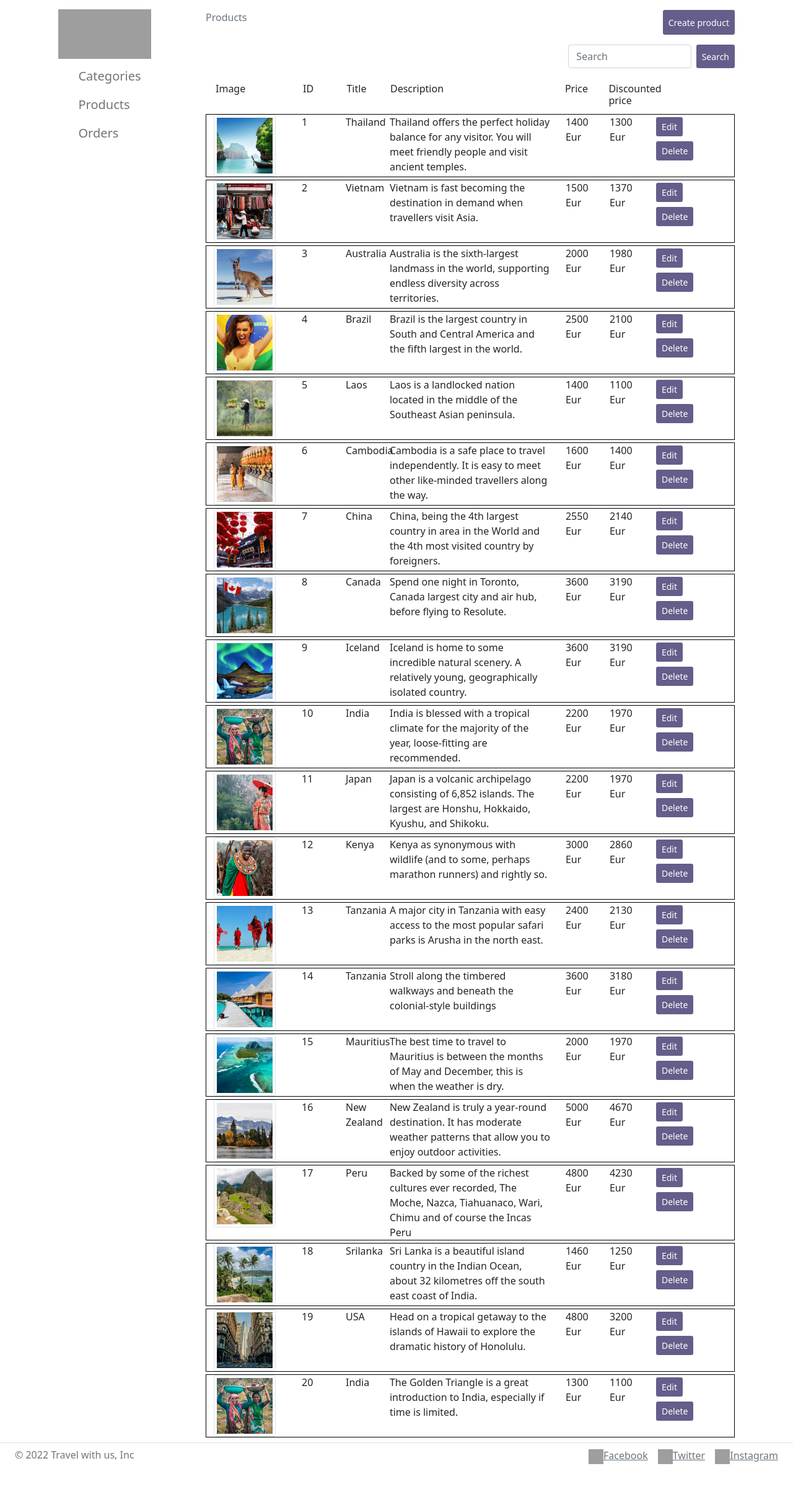
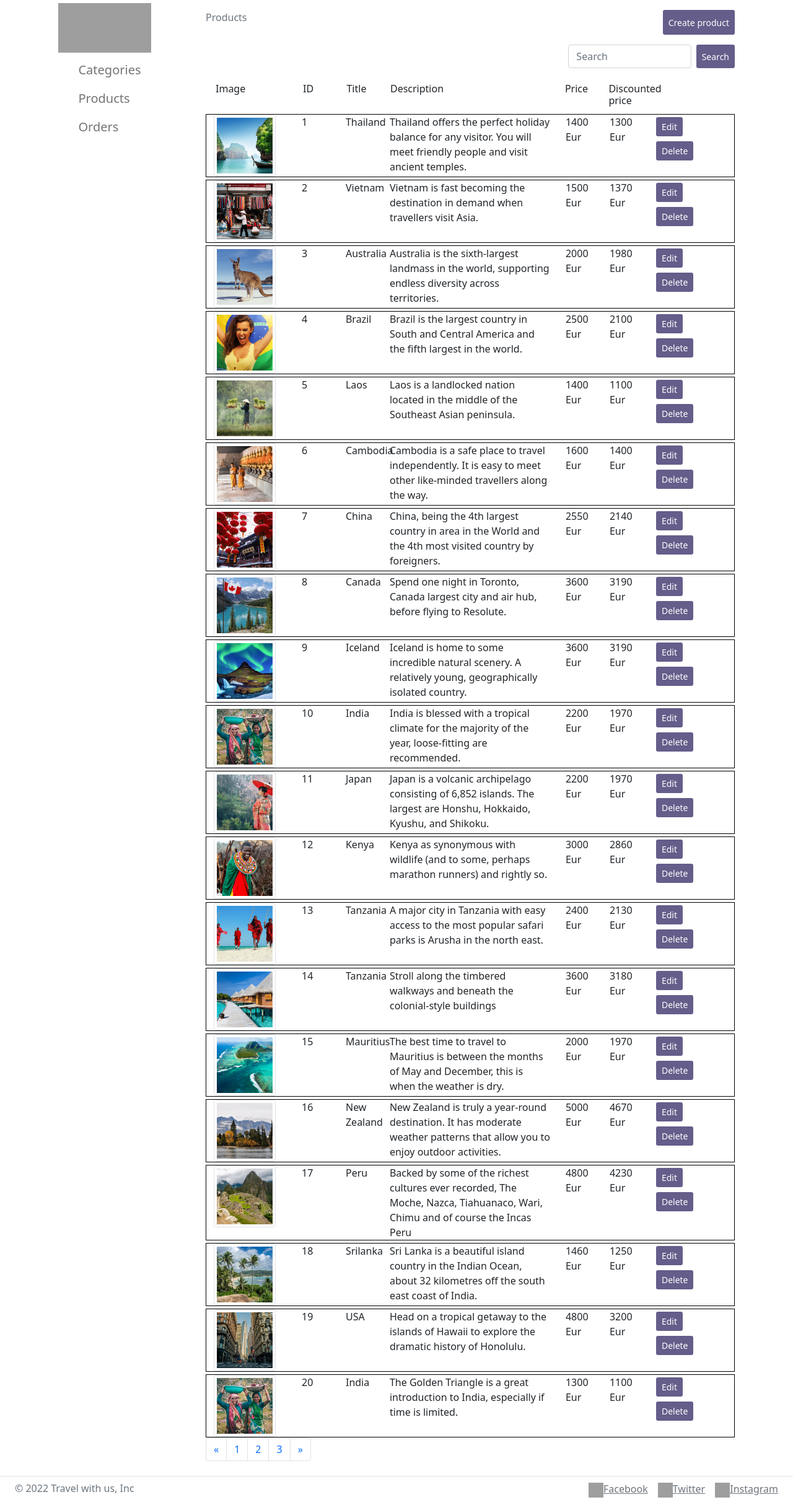
Before and after one commit to ArnitaZ/hackathon-4, a React (Create React App) app: page /products in a window 1280 px wide. Shown: the whole page at 62% size. Before the commit the page ends 2375 px from the top, so only its background shows below. Built offline with nearby package versions, Linux system fonts and the light colour scheme; grey boxes are pictures that could not be loaded.

Commit message:
Pagination added
Not functional

```diff
--- a/src/Components/Content.js
+++ b/src/Components/Content.js
@@ -1,20 +1,22 @@
-import { Route, Routes } from "react-router"
-import Categories from "../Pages/Categories"
-import Orders from "../Pages/Orders"
-import Products from "../Pages/Products"
+import { Route, Routes } from "react-router";
+import Categories from "../Pages/Categories";
+import Login from "../Pages/Login";
+import Orders from "../Pages/Orders";
+import Products from "../Pages/Products";
 
 function Content() {
   return (
     <div>
       <div className="container d-flex flew-column">
         <Routes>
+          <Route path="/" element={<Login />} />
           <Route path="/categories" element={<Categories />} />
           <Route path="/products" element={<Products />} />
           <Route path="/orders" element={<Orders />} />
         </Routes>
       </div>
     </div>
-    )
+  );
 }
 
-export default Content
+export default Content;
--- a/src/Components/Header.js
+++ b/src/Components/Header.js
@@ -1,34 +1,46 @@
 import { Link } from "react-router-dom";
-import "./Header.css"
+import "./Header.css";
 
 function Header() {
   return (
     <>
-            <nav className="navbar navbar-expand navbar-light d-flex flex-column align-item-start" id="sidebar">
-                <a href="#" className="navbar-brand text-light" />
-
+      <nav
+        className="navbar navbar-expand navbar-light d-flex flex-column align-item-start"
+        id="sidebar"
+      >
+        {/* <a href="#" className="navbar-brand text-light" /> */}
         <div className="container-fluid flex-column">
-                    <a className="navbar-brand" href="#">
-                        <img src="https://th.bing.com/th/id/R.0b562de767b80bfa845150849a5c1f42?rik=vsJBTMe5%2fmSh7w&pid=ImgRaw&r=0" alt="" width="150" height="80" />
+          <a className="navbar-brand" href="/">
+            <img
+              src="https://th.bing.com/th/id/R.0b562de767b80bfa845150849a5c1f42?rik=vsJBTMe5%2fmSh7w&pid=ImgRaw&r=0"
+              alt="landmark"
+              width="150"
+              height="80"
+            />
           </a>
-
           <div className="collapse navbar-collapse" id="navbarSupportedContent">
             <ul className="navbar-nav d-flex flex-column mb-2 mb-lg-0">
               <li className="nav-item">
-                                <Link className="nav-link menu" to="/categories">Categories</Link>
+                <Link className="nav-link menu" to="/categories">
+                  Categories
+                </Link>
               </li>
               <li className="nav-item">
-                                <Link className="nav-link menu" to="/products">Products</Link>
+                <Link className="nav-link menu" to="/products">
+                  Products
+                </Link>
               </li>
               <li className="nav-item">
-                                <Link className="nav-link menu" to="/orders">Orders</Link>
+                <Link className="nav-link menu" to="/orders">
+                  Orders
+                </Link>
               </li>
             </ul>
           </div>
         </div>
       </nav>
     </>
-    )
+  );
 }
 
-export default Header
+export default Header;
--- /dev/null
+++ b/src/Components/Pagination.js
@@ -0,0 +1,38 @@
+import { Link } from "react-router-dom";
+
+function Pagination() {
+  return (
+    <div>
+      <nav aria-label="Page navigation example">
+        <ul className="pagination">
+          <li className="page-item">
+            <Link className="page-link" to={""} aria-label="Previous">
+              <span aria-hidden="true">&laquo;</span>
+            </Link>
+          </li>
+          <li className="page-item">
+            <Link className="page-link" to={""}>
+              1
+            </Link>
+          </li>
+          <li className="page-item">
+            <Link className="page-link" to={""}>
+              2
+            </Link>
+          </li>
+          <li className="page-item">
+            <Link className="page-link" to={""}>
+              3
+            </Link>
+          </li>
+          <li className="page-item">
+            <Link className="page-link" to={""} aria-label="Next">
+              <span aria-hidden="true">&raquo;</span>
+            </Link>
+          </li>
+        </ul>
+      </nav>
+    </div>
+  );
+}
+export default Pagination;
--- a/src/Pages/Products.js
+++ b/src/Pages/Products.js
@@ -1,53 +1,54 @@
 import { useState } from "react";
-import getDataLaura from "../API/getDataLaura"
-import "./Login.css"
+import getDataLaura from "../API/getDataLaura";
+import "./Login.css";
+import Pagination from "../Components/Pagination";
 
 function Products() {
-
-    const [products, setProducts] = useState(getDataLaura())
+  const [products, setProducts] = useState(getDataLaura());
 
   const deleteProduct = (productIndex) => {
-        products.splice(productIndex, 1)
-        setProducts([...products])
-    }
+    products.splice(productIndex, 1);
+    setProducts([...products]);
+  };
 
   const productsRow = products.map((product, index) => {
-        const borderStyle = '1px solid rgba(1, 1, 1, 1)';
-        const deleteButton = <button className="btn btn-purple btn-sm mx-1 my-1" onClick={() => deleteProduct(index)}>Delete</button>
+    const borderStyle = "1px solid rgba(1, 1, 1, 1)";
+    const deleteButton = (
+      <button
+        className="btn btn-purple btn-sm mx-1 my-1"
+        onClick={() => deleteProduct(index)}
+      >
+        Delete
+      </button>
+    );
 
     return (
       <div className="container product-row mt-1">
         <div className="row" style={{ border: borderStyle }} key={index}>
           <div className="col-2">
-                        <img src={product.coverImg} style={{ width: "100px" }} className="img-thumbnail"/>
+            <img
+              src={product.coverImg}
+              style={{ width: "100px" }}
+              className="img-thumbnail"
+              alt="landmark"
+            />
           </div>
-                    <div className="col-1">
-                        {product.id}
-                    </div>
-                    <div className="col-1">
-                        {product.title}
-                    </div>
-                    <div className="col-4">
-                        {product.description}
-                    </div>
-                    <div className="col-1">
-                        {product.price} Eur
-                    </div>
-                    <div className="col-1">
-                        {product.discountedPrice} Eur
-                    </div>
+          <div className="col-1">{product.id}</div>
+          <div className="col-1">{product.title}</div>
+          <div className="col-4">{product.description}</div>
+          <div className="col-1">{product.price} Eur</div>
+          <div className="col-1">{product.discountedPrice} Eur</div>
           <div className="col-2">
             <button className="btn btn-purple btn-sm mx-1 my-1">Edit</button>
             {deleteButton}
           </div>
         </div>
       </div>
-        )
-    })
+    );
+  });
 
   return (
     <div>
-
       <div className="row mt-3">
         <div className="col">
           <p className="text-muted">Products</p>
@@ -60,8 +61,15 @@ function Products() {
       <div className="row mt-3 d-flex justify-content-end">
         <div className="col-4 mb-3">
           <form className="d-flex">
-                        <input className="form-control me-2" type="search" placeholder="Search" aria-label="Search" />
-                            <button className="btn btn-purple btn-sm" type="submit">Search</button>
+            <input
+              className="form-control me-2"
+              type="search"
+              placeholder="Search"
+              aria-label="Search"
+            />
+            <button className="btn btn-purple btn-sm" type="submit">
+              Search
+            </button>
           </form>
         </div>
       </div>
@@ -87,12 +95,11 @@ function Products() {
             <h6>Discounted price</h6>
           </div>
         </div>
-                <div>
-                    {productsRow}
+        <div>{productsRow}</div>
       </div>
+      <Pagination />
     </div>
-        </div>
-    )
+  );
 }
 
-export default Products
+export default Products;
```
Also changed, not shown: src/Pages/Orders.js (+60 -52 lines). Lines whose indentation alone changed are shown as unchanged.
